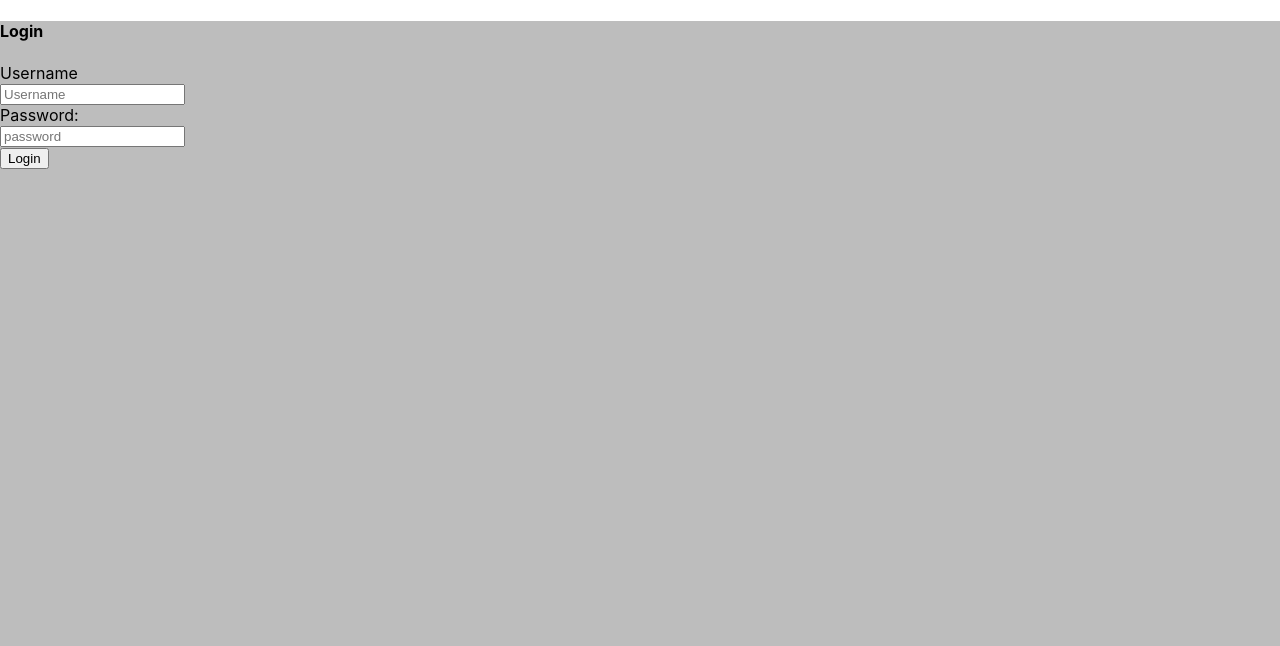
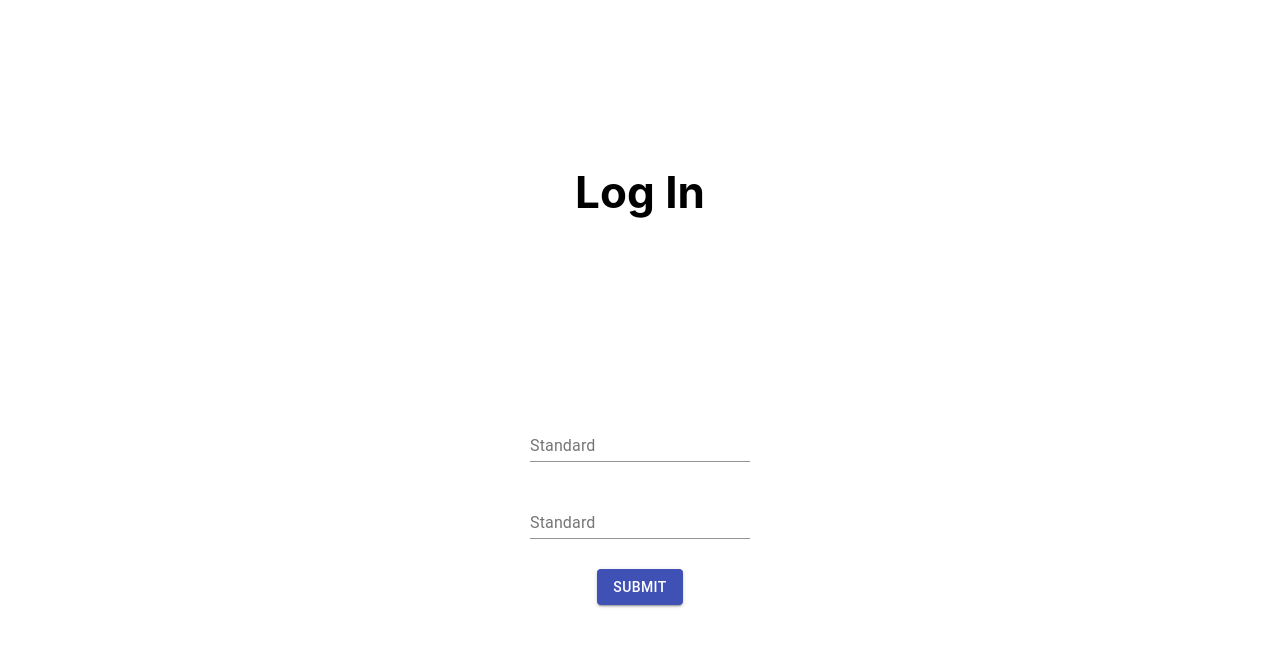
Before and after one commit to FerdyM/ToDo-List, a React (Create React App) app: page /login in a window 1280 px wide. Shown: the top 646 px of the page. Built offline with nearby package versions, Linux system fonts and the light colour scheme.

Commit message:
its styled up super nice now

```diff
--- a/src/App.js
+++ b/src/App.js
@@ -1,9 +1,9 @@
 import React, {Component} from 'react';
 import {BrowserRouter, Route} from 'react-router-dom'
-import LoginForm from './components/login-form'
-import Signup from './components/sign-up'
+import LoginForm from './components/LogIn/login-form'
+import Signup from './components/SignUp/sign-up'
 import ToDoList from './components/ToDoList/ToDoList'
-import LandingPage from './components/LandingPage'
+import LandingPage from './components/LandingPage/LandingPage'
 import axios from 'axios'
 import './App.css'
 
--- a/src/components/LandingPage.js
+++ /dev/null
@@ -1,10 +0,0 @@
-import React from 'react'
-import {Link} from 'react-router-dom'
-export default function LandingPage() {
-    return (
-        <div>
-            <Link to="/login">Login</Link>
-            <Link to="/signup">Sign Up</Link>
-        </div>
-    )
-}
--- /dev/null
+++ b/src/components/LandingPage/LandingPage.js
@@ -0,0 +1,18 @@
+import React from 'react'
+import {Link} from 'react-router-dom'
+import { Button } from '@material-ui/core'
+import './stylesheet/LandingPage.css'
+
+function LandingPage() {
+    return (
+        <div className="container">
+            <h2>You need to sign in to use the To-Do List</h2>
+            <div className="link-container">
+                <Link to="/login"><Button size="large" variant="contained" color="primary">Login</Button></Link>
+                <Link to="/signup"><Button  size="large" variant="contained" color="primary">Sign Up</Button></Link>
+            </div>
+        </div>
+    )
+}
+
+export default LandingPage;
--- /dev/null
+++ b/src/components/LandingPage/stylesheet/LandingPage.css
@@ -0,0 +1,29 @@
+.container {
+  height: 100vh;
+  width: 100%;
+  background: white;
+  display: -webkit-box;
+  display: -ms-flexbox;
+  display: flex;
+  -webkit-box-orient: vertical;
+  -webkit-box-direction: normal;
+      -ms-flex-direction: column;
+          flex-direction: column;
+  -webkit-box-pack: space-evenly;
+      -ms-flex-pack: space-evenly;
+          justify-content: space-evenly;
+  -webkit-box-align: center;
+      -ms-flex-align: center;
+          align-items: center;
+  text-align: center;
+}
+
+.container h2 {
+  width: 90%;
+  font-size: 44px;
+}
+
+.container .link-container a {
+  padding: 20px;
+}
+/*# sourceMappingURL=LandingPage.css.map */
--- /dev/null
+++ b/src/components/LandingPage/stylesheet/LandingPage.scss
@@ -0,0 +1,19 @@
+.container {
+    height: 100vh;
+    width: 100%;
+    background: white;
+    display: flex;
+    flex-direction: column;
+    justify-content: space-evenly;
+    align-items: center;
+    text-align: center;
+    h2 {
+        width: 90%;
+        font-size: 44px;
+    }
+    .link-container {
+        a {
+            padding: 20px;
+        }
+    }
+}
--- a/src/components/login-form.js
+++ b/src/components/LogIn/login-form.js
@@ -1,6 +1,8 @@
 import React, { Component } from 'react'
 import { Redirect } from 'react-router-dom'
+import {TextField, Button} from '@material-ui/core'
 import axios from 'axios'
+import '../SignUp/stylesheet/SignUp.css'
 
 class LoginForm extends Component {
     constructor() {
@@ -58,46 +60,16 @@ class LoginForm extends Component {
             )
         } else {
             return (
-                <div>
-                    <h4>Login</h4>
+                <div className="form-holder">
+                    <h4>Log In</h4>
                     <form >
-                        <div >
-                            <div >
-                                <label htmlFor="username">Username</label>
-                            </div>
-                            <div >
-                                <input
-                                    type="text"
-                                    id="username"
-                                    name="username"
-                                    placeholder="Username"
-                                    value={this.state.username}
-                                    onChange={this.handleChange}
-                                />
-                            </div>
+                        <div>
+                            <TextField id="standard-basic" name="username" label="Standard" value={this.state.username} onChange={this.handleChange} />
                         </div>
                         <div>
-                            <div >
-                                <label htmlFor="password">Password: </label>
-                            </div>
-                            <div >
-                                <input
-                                    placeholder="password"
-                                    type="password"
-                                    name="password"
-                                    value={this.state.password}
-                                    onChange={this.handleChange}
-                                />
-                            </div>
+                            <TextField id="standard-basic" name="password" label="Standard" value={this.state.password} onChange={this.handleChange} />
                         </div>
-                        <div >
-                            <div ></div>
-                            <button
-
-
-                                onClick={this.handleSubmit}
-                                type="submit">Login</button>
-                        </div>
+                        <Button onClick={this.handleSubmit} variant="contained" color="primary">Submit</Button>
                     </form>
                 </div>
             )
--- a/src/components/sign-up.js
+++ b/src/components/SignUp/sign-up.js
@@ -1,6 +1,8 @@
 import React, { Component } from 'react'
 import {withRouter} from 'react-router-dom'
+import {TextField, Button} from '@material-ui/core'
 import axios from 'axios'
+import './stylesheet/SignUp.css'
 
 class Signup extends Component {
 	constructor() {
@@ -46,46 +48,16 @@ class Signup extends Component {
 
 render() {
 	return (
-		<div>
+		<div className="form-holder">
 			<h4>Sign up</h4>
 			<form >
-				<div >
-					<div >
-						<label htmlFor="username">Username</label>
-					</div>
-					<div >
-						<input
-							type="text"
-							id="username"
-							name="username"
-							placeholder="Username"
-							value={this.state.username}
-							onChange={this.handleChange}
-						/>
-					</div>
+				<div>
+					<TextField id="standard-basic" name="username" label="Standard" value={this.state.username} onChange={this.handleChange} />
 				</div>
-				<div >
-					<div>
-						<label htmlFor="password">Password: </label>
-					</div>
-					<div >
-						<input
-							placeholder="password"
-							type="password"
-							name="password"
-							value={this.state.password}
-							onChange={this.handleChange}
-						/>
-					</div>
+				<div>
+					<TextField id="standard-basic" name="password" label="Standard" value={this.state.password} onChange={this.handleChange} />
 				</div>
-				<div >
-					<div ></div>
-					<button
-
-						onClick={this.handleSubmit}
-						type="submit"
-					>Sign up</button>
-				</div>
+				<Button onClick={this.handleSubmit} variant="contained" color="primary">Submit</Button>
 			</form>
 		</div>
 
--- /dev/null
+++ b/src/components/SignUp/stylesheet/SignUp.css
@@ -0,0 +1,41 @@
+.form-holder {
+  height: 100vh;
+  width: 100%;
+  background: white;
+  display: -webkit-box;
+  display: -ms-flexbox;
+  display: flex;
+  -webkit-box-orient: vertical;
+  -webkit-box-direction: normal;
+      -ms-flex-direction: column;
+          flex-direction: column;
+  -webkit-box-pack: space-evenly;
+      -ms-flex-pack: space-evenly;
+          justify-content: space-evenly;
+  -webkit-box-align: center;
+      -ms-flex-align: center;
+          align-items: center;
+}
+
+.form-holder h4 {
+  margin: 0;
+  font-size: 44px;
+}
+
+.form-holder form {
+  height: 250px;
+  display: -webkit-box;
+  display: -ms-flexbox;
+  display: flex;
+  -webkit-box-orient: vertical;
+  -webkit-box-direction: normal;
+      -ms-flex-direction: column;
+          flex-direction: column;
+  -webkit-box-pack: space-evenly;
+      -ms-flex-pack: space-evenly;
+          justify-content: space-evenly;
+  -webkit-box-align: center;
+      -ms-flex-align: center;
+          align-items: center;
+}
+/*# sourceMappingURL=SignUp.css.map */
--- /dev/null
+++ b/src/components/SignUp/stylesheet/SignUp.scss
@@ -0,0 +1,20 @@
+.form-holder {
+    height: 100vh;
+    width: 100%;
+    background: white;
+    display: flex;
+    flex-direction: column;
+    justify-content: space-evenly;
+    align-items: center;
+    h4 {
+        margin: 0;
+        font-size: 48px;
+    }
+    form {
+        height: 250px;
+        display: flex;
+        flex-direction: column;
+        justify-content: space-evenly;
+        align-items: center;
+    }
+}
--- a/src/components/ToDoList/ToDoList.js
+++ b/src/components/ToDoList/ToDoList.js
@@ -6,6 +6,7 @@ import CloseIcon from '@material-ui/icons/Close'
 import ToDoItem from '../ToDoItem/ToDoItem'
 import axios from 'axios'
 import Nav from '../Nav/Nav'
+import LandingPage from '../LandingPage/LandingPage'
 import './stylesheet/ToDoList.css'
 
 const api = axios.create({
@@ -129,10 +130,7 @@ class ToDoList extends Component {
             </>
         )} else {
             return (
-                <div>
-                    <h1>Please log in</h1>
-                    <Link to="/login">Log In</Link>
-                </div>
+                <LandingPage />
             )
         }
     }
```
Also changed, not shown: 2 other files (tests, documents, lock files or other folders).
